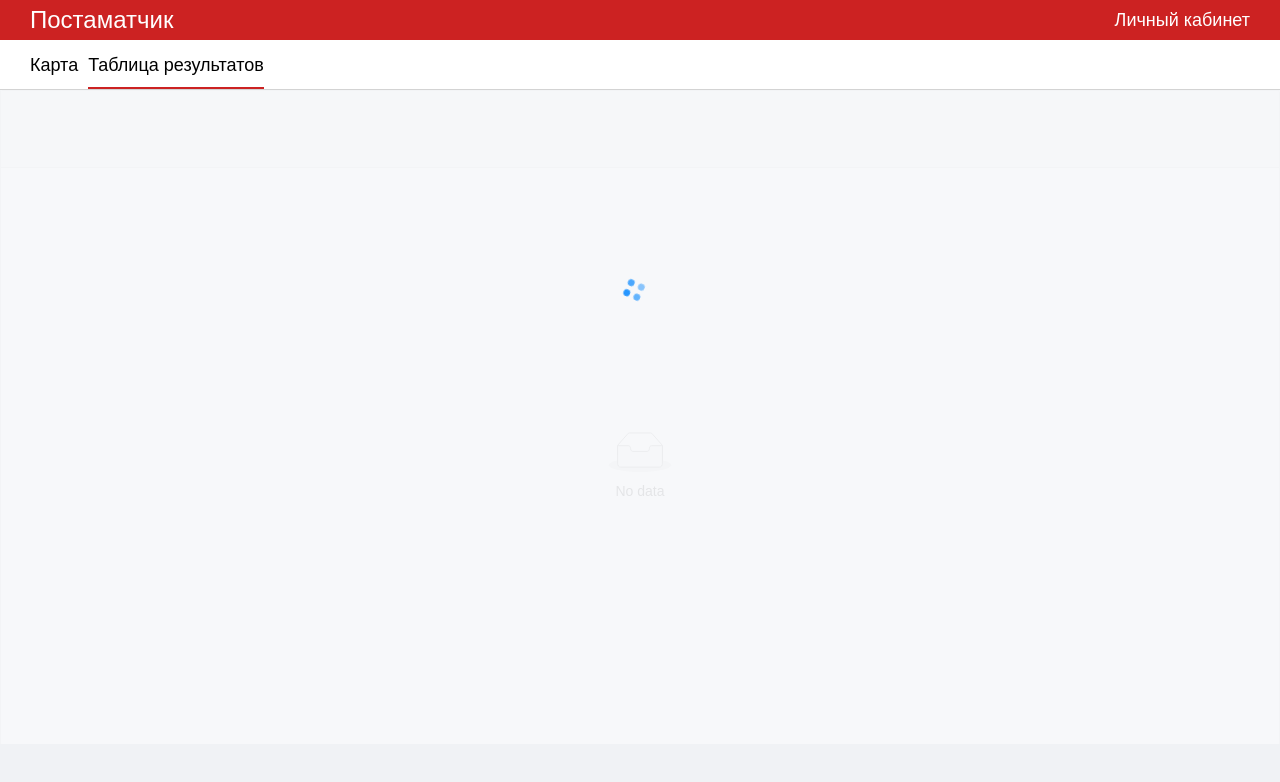
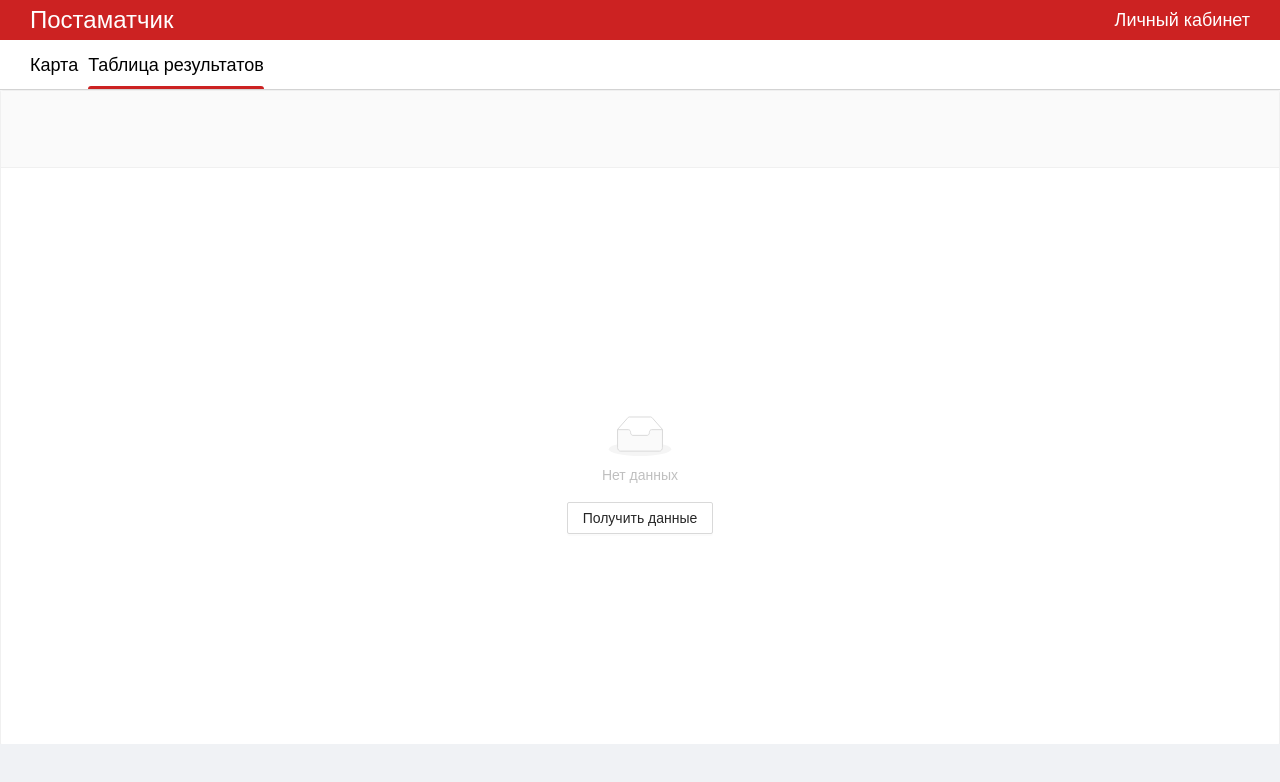
Before and after one commit to HoneyQumo/postamater, a React (Create React App) app: page /points-list in a window 1280 px wide. Shown: the top 782 px of the page. Built offline with nearby package versions, Linux system fonts and the light colour scheme; a web font is replaced by a local one.

Commit message:
в PointsList.jsx стили для таблицы. В MapSidebar.jsx Стили для кнопки выгрузки.

```diff
--- a/src/components/Header/Header.scss
+++ b/src/components/Header/Header.scss
@@ -91,8 +91,9 @@
   position: absolute;
   display: block;
   width: 100%;
-  height: 2px;
+  height: 3px;
   background-color: #CC2222;
   bottom: 0;
   left: 0;
+  border-radius: 10px 10px 0 0;
 }
--- a/src/components/Map/MapSidebar/MapSidebar.jsx
+++ b/src/components/Map/MapSidebar/MapSidebar.jsx
@@ -80,7 +80,6 @@ const MapSidebar = () => {
     }
 
     dispatch(fetchOrderId(formDataTemp))
-    // refForm.current.resetFields();
   };
 
   return (
@@ -165,7 +164,7 @@ const MapSidebar = () => {
           </div>
         </Form.Item>
       </Form>
-      <Button type={'primary'} block ghost>
+      <Button type='primary' block className='export__button' >
         <ExportToCSV/>
       </Button>
     </>
--- a/src/components/Map/MapSidebar/MapSidebar.scss
+++ b/src/components/Map/MapSidebar/MapSidebar.scss
@@ -6,7 +6,6 @@
       margin: 0;
     }
   }
-
   // .mapForm__divider
   &__divider {
     margin: 5px 0;
@@ -16,7 +15,6 @@
   &__buttons{
     display: flex;
     justify-content: space-between;
-    //justify-content: flex-end;
   }
   // .mapForm__button
   &__button{
@@ -41,18 +39,18 @@
   }
 }
 
-.sidebar{
-  //&__exportButton {
-  //  border-color: #CC2222;
-  //  background-color: transparent;
-  //  color: #CC2222;
-  //
-  //  &:hover,&:focus {
-  //    border-color: #FA2222;
-  //    background-color: transparent;
-  //    color: #FA2222;
-  //  }
-  //}
+.export__button {
+  color: #40a9ff;
+  background-color: transparent;
+  border-color: #40a9ff;
+
+  transition: background-color .5s 0s;
+
+  &:hover,&:focus {
+    color: #fafafa;
+    background-color: #40a9ff;
+    border-color: #40a9ff;
+  }
 }
 
 .ant-form-vertical .ant-form-item-label, .ant-col-24.ant-form-item-label, .ant-col-xl-24.ant-form-item-label {
--- a/src/components/PointsList/PointsList.jsx
+++ b/src/components/PointsList/PointsList.jsx
@@ -1,6 +1,7 @@
 import React, {useEffect, useState} from 'react';
 import {useSelector} from 'react-redux';
-import {Table} from 'antd';
+import {Button, Empty, Table} from 'antd';
+import {Link} from 'react-router-dom';
 
 import './PointsList.scss';
 
@@ -26,8 +27,14 @@ const PointsList = () => {
   //TODO: Изменить ширину ячеек таблицы
 
   return (
-    <Table dataSource={data} scroll={{y: 'calc(100vh - 224px)'}} bordered loading={dataOrderTable.length === 0}
-           pagination={{position: ['bottomCenter'], simple: true, defaultPageSize: 15}} className='customTable' tableLayout='fixed' >
+    <Table dataSource={data} scroll={{y: 'calc(100vh - 224px)'}} bordered
+           pagination={{position: ['bottomCenter'], simple: true, defaultPageSize: 15}} className='customTable' tableLayout='fixed'
+           locale={{emptyText: (
+             <div className='empty'>
+               <Empty className='empty__main' description='Нет данных' image={Empty.PRESENTED_IMAGE_SIMPLE} />
+               <Button type='default' className='empty__Button'><Link to='/map'>Получить данные</Link></Button>
+             </div>
+             )}} >
       {/*<Table.Column title="Административный округ" dataIndex="admArea" key="admArea"/>*/}
       {/*<Table.Column title="Район" dataIndex="district" key="district"/>*/}
       {/*<Table.Column title="Показатель востребованности" dataIndex="modelPointRate" key="modelPointRate" sorter={(a,b) => a.modelPointRate - b.modelPointRate} showSorterTooltip={false} />*/}
@@ -51,7 +58,9 @@ const PointsList = () => {
       {/*                );*/}
       {/*              }}/>*/}
       {/*TODO: ЕСЛИ НЕТ ДАННЫХ НАПИСАТЬ ЧТО НЕТ ДАННЫХ*/}
-      {dataOrderTable.length === 0 ? null : (
+      {dataOrderTable.length === 0 ?
+        null
+        : (
         <>
           <Table.Column title="Тип объекта" dataIndex="category" key="category"/>
           <Table.Column title="Полное название" dataIndex="commonName" key="commonName"/>
--- a/src/components/PointsList/PointsList.scss
+++ b/src/components/PointsList/PointsList.scss
@@ -23,15 +23,22 @@
   }
 }
 
-.ant-spin-spinning {
-  max-height: none;
-}
-
-.ant-spin-nested-loading > div > .ant-spin .ant-spin-dot {
-  top: 50%;
-  left: 49.55%;
-}
-
 .ant-table-thead {
   height: 77px;
 }
+
+.empty {
+  // .empty__main
+  &__main {
+    margin: 16px 0;
+  }
+
+  // .empty__Button
+  &__Button {
+    transition: border-color .4s 0s;
+    &:hover,&:focus {
+      border-color: #FA2222;
+      color: #FA2222;
+    }
+  }
+}
```
